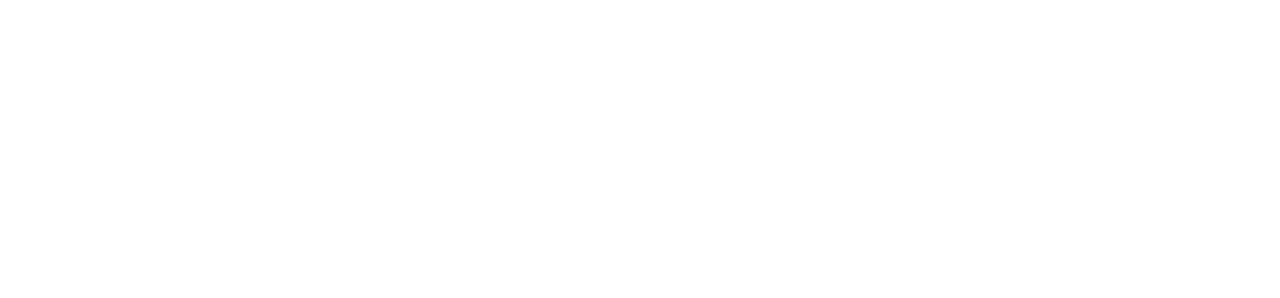
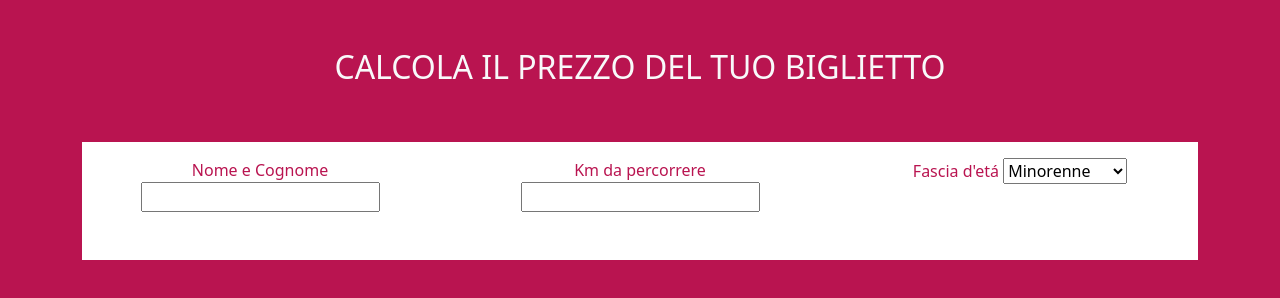
Before and after one commit to lorenzokata/js-biglietto-treno-form, a plain HTML site: page index.html in a window 1280 px wide. Drawn offline with nearby package versions, Linux system fonts and the light colour scheme.

Commit message:
add first section

```diff
--- a/css/style.css
+++ b/css/style.css
@@ -0,0 +1,7 @@
+body {
+    background-color: #b91450;
+}
+
+.sezione-calcolo label{
+    color: #b91450;
+}
--- a/index.html
+++ b/index.html
@@ -4,15 +4,55 @@
     <meta charset="UTF-8">
     <meta http-equiv="X-UA-Compatible" content="IE=edge">
     <meta name="viewport" content="width=device-width, initial-scale=1.0">
+    <!-- bootstrap -->
+    <link href="https://cdn.jsdelivr.net/npm/bootstrap@5.0.1/dist/css/bootstrap.min.css" rel="stylesheet" integrity="sha384-+0n0xVW2eSR5OomGNYDnhzAbDsOXxcvSN1TPprVMTNDbiYZCxYbOOl7+AMvyTG2x" crossorigin="anonymous">
     <!-- my CSS -->
     <link rel="stylesheet" href="css/style.css">
-    <!-- bootstrap -->
-    <link href="https://cdn.jsdelivr.net/npm/bootstrap@5.0.1/dist/css/bootstrap.min.css" rel="stylesheet" integrity="sha384-+0n0xVW2eSR5OomGNYDnhzAbDsOXxcvSN1TPprVMTNDbiYZCxYbOOl7+AMvyTG2x" crossorigin="anonymous">
     <title>Form Biglietto Treno</title>
 </head>
 <body>
 
+    <section class="sezione-calcolo">
+        <div class="container">
+            <h2 class="text-uppercase text-light text-center p-5">calcola il prezzo del tuo biglietto</h2>
 
+            <div class="box bg-white">
+                <div class="row py-3">
+
+                    <div class="col-4 text-center">
+                        <label for="nome">Nome e Cognome</label>
+                        <input type="text" name="nome" id="nome">
+                    </div>
+                    <div class="col-4 text-center">
+                        <label for="km">Km da percorrere</label>
+                        <input type="text" name="km" id="km">
+                    </div>
+                    <div class="col-4 text-center">
+                        <label for="fascia-eta">Fascia d'etá</label>
+                        <select id="fascia-eta">
+                            <option value="minorenne">Minorenne</option>
+                            <option value="maggiorenne">Maggiorenne</option>
+                            <option value="over65">Over 65</option>
+                        </select>
+                    </div>
+
+
+                </div>
+            </div>
+
+            <div class="box bg-white">
+                <div class="row py-3">
+
+
+
+                </div>
+            </div>
+
+
+        </div>
+
+
+    </section>
 
 
 
```
